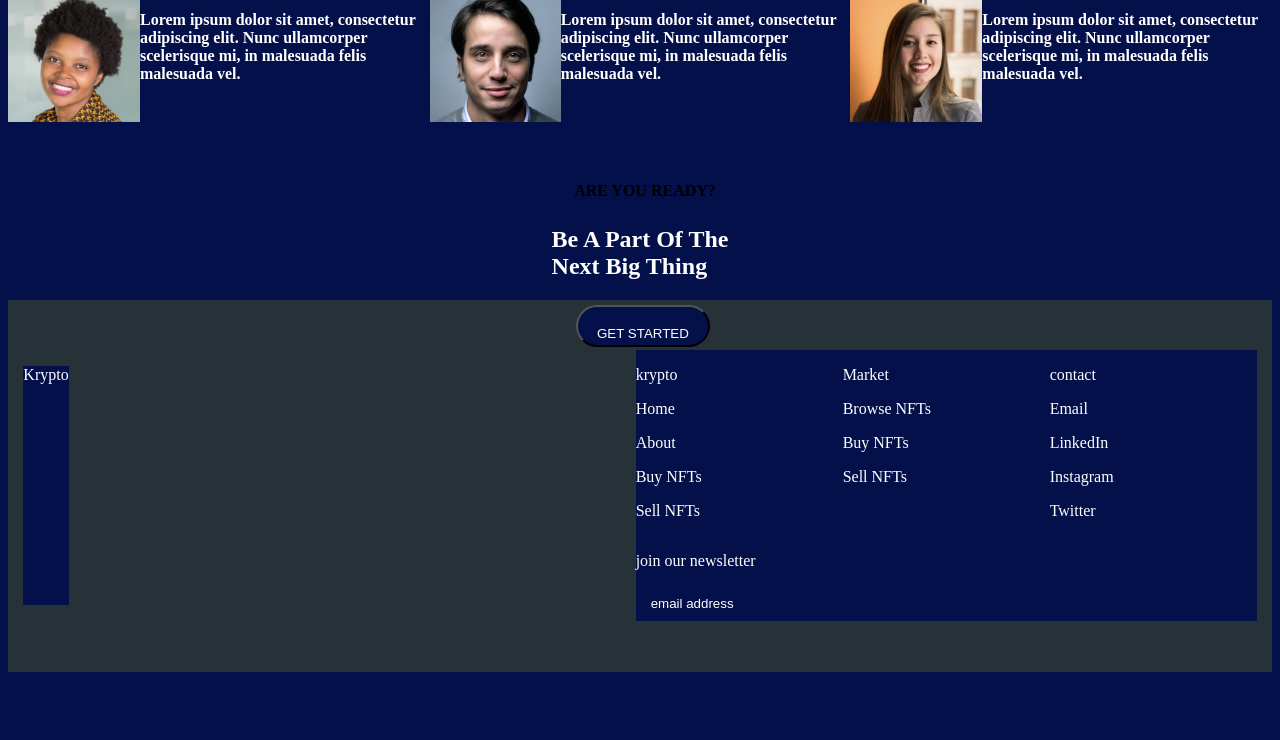
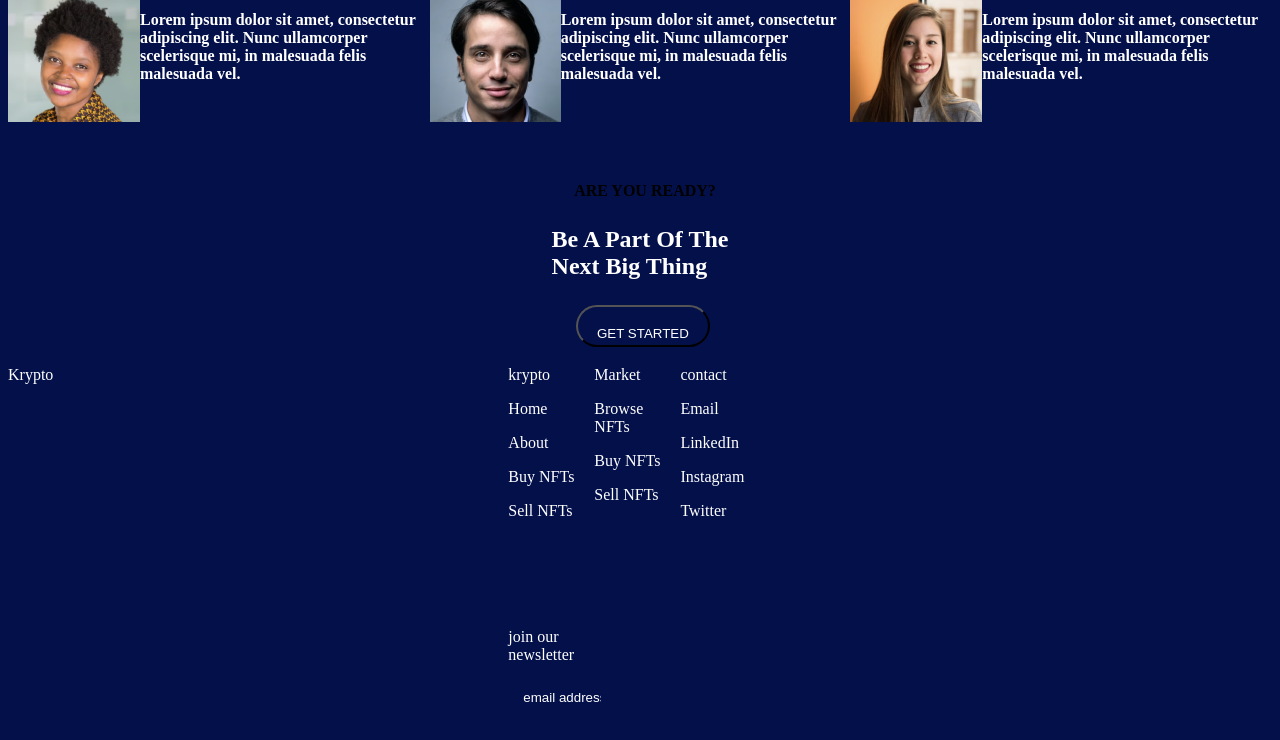
Before and after one commit to OnomePrecious/reactPractise, a React (Create React App) app: page / in a window 1280 px wide. Shown: the part 1891-2631 px from the top of the page. Before the commit the page ends 2571 px from the top, so only its background shows below. Built offline with nearby package versions, Linux system fonts and the light colour scheme.

Commit message:
practise

```diff
--- a/src/Component/Footer/index.jsx
+++ b/src/Component/Footer/index.jsx
@@ -31,7 +31,7 @@ const Footer = () => {
             <p>Twitter</p>
         </div>
         <div>
-            <p>join our newsletter</p>
+            <div> <p>join our newsletter</p></div>
             <label>
                 <input placeholder="email address" className={style.input}/>
             </label>
--- a/src/Component/Footer/index.module.css
+++ b/src/Component/Footer/index.module.css
@@ -1,12 +1,14 @@
-.mainContainer {
-    background: #263238;
+.mainContainer{
     padding: 4% 0;
     display: flex;
-    color: white;
     justify-content: space-around;
-    gap: 20%;
+    gap: 10%;
+    margin-right: 40%;
+    margin-bottom: 50%;
+    color: #fff;
+}
 
-}
+
 .footerSide{
     display: grid;
     grid-template-columns: repeat(3, 1fr);
```
